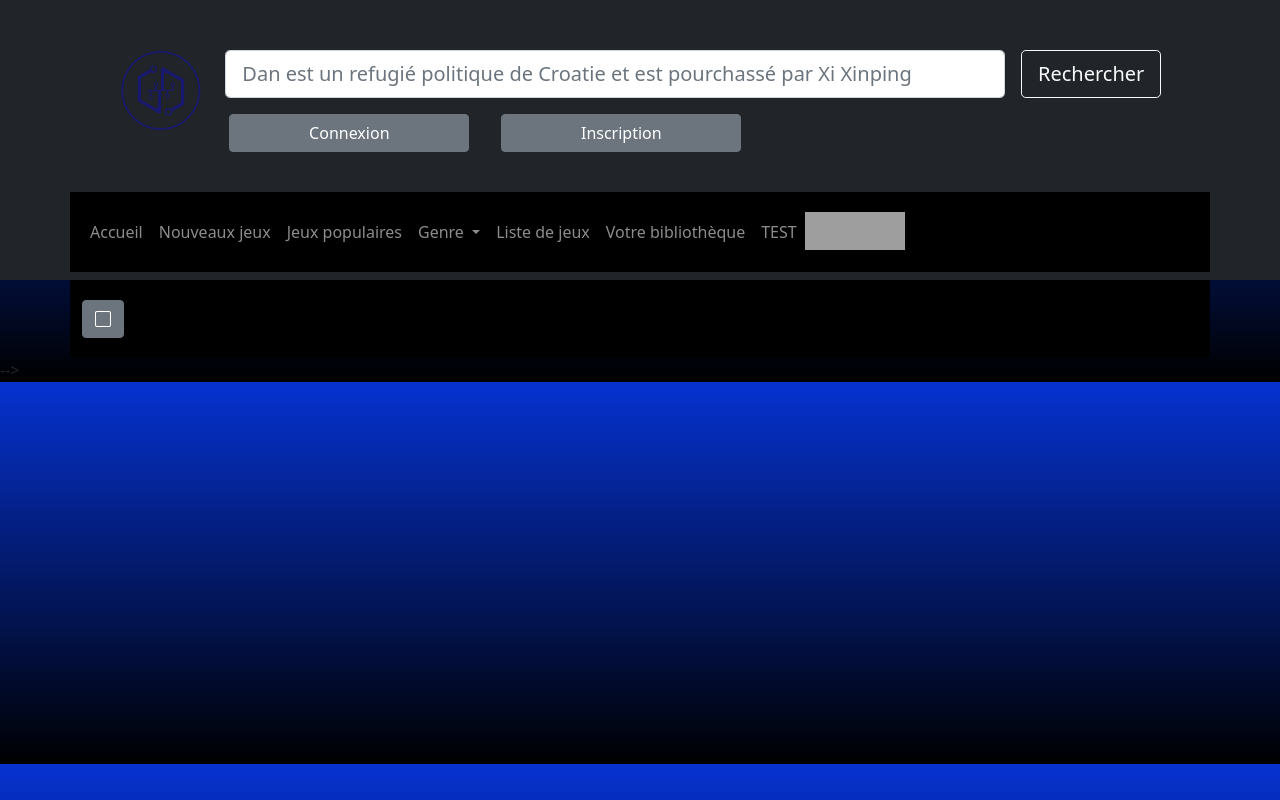
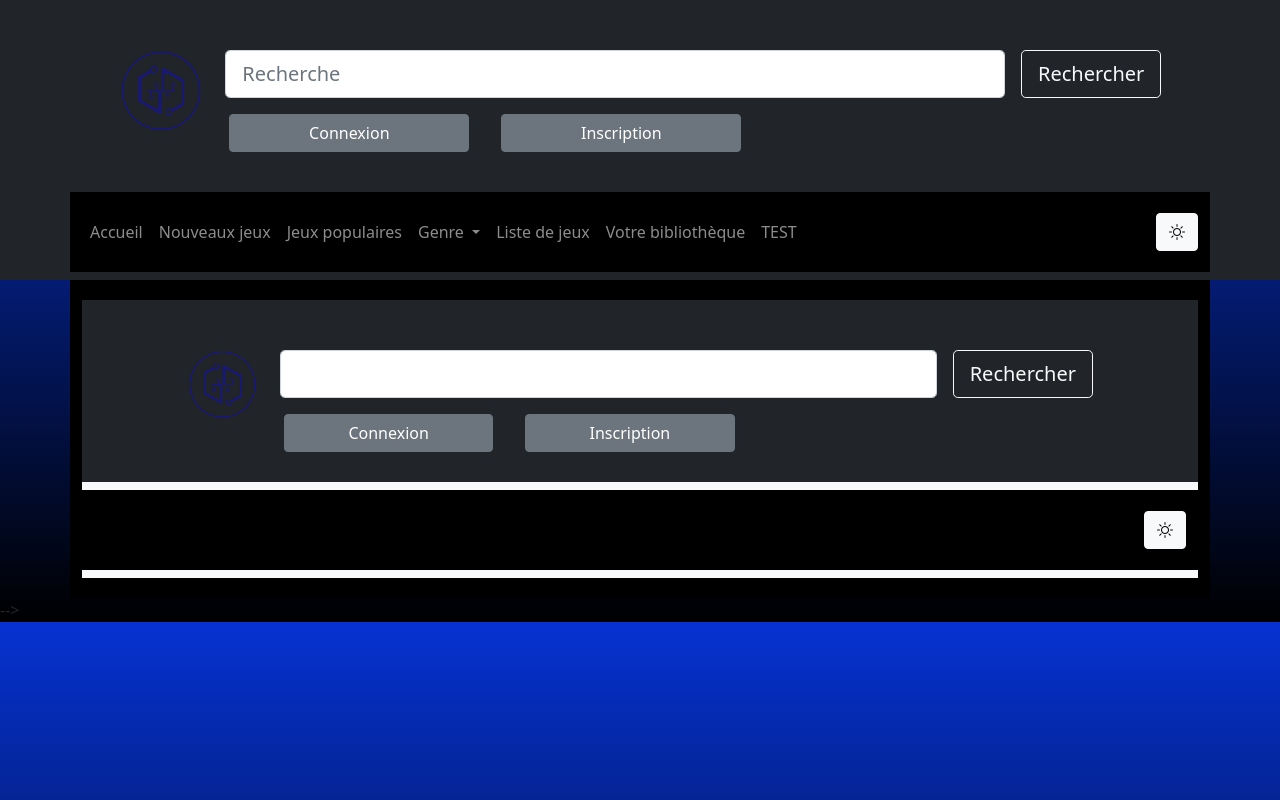
Before and after one commit to userMeh/SiteProjet, a PHP site: page /Projet/test.php in a window 1280 px wide. Run offline with PHP 8.4, Linux system fonts and the light colour scheme; data that the repository does not hold is empty; grey boxes are pictures that could not be loaded.

Commit message:
remaster light and dark

```diff
--- a/css-js/style.css
+++ b/css-js/style.css
@@ -43,6 +43,7 @@ footer{
   padding: 20px;
   background: black;
   color: white;
+  transition: 0.5s;
 }
 
 .centreur{
@@ -92,25 +93,37 @@ a img:hover{
   transition: 0.5s;
 }
 
-dark-mode .container {
+/* light and dark */
+
+.dark-mode .container {
   background: black;
   color: white;
+  transition: 0.5s;
 }
 .light-mode .container {
   background-color: lightgrey;
   color: black;
+  transition: 0.5s;
 }
 .dark-mode .categorie {
   background: lightgrey;
   color: black;
+  transition: 0.5s;
 }
 .light-mode .categorie {
   background-color: black;
   color: white;
+  transition: 0.5s;
 }
-
-.moon{
-  max-width: 50px;
-  max-height: 50px;
-  cursor: pointer;
+.dark-mode .intro{
+  padding-top: 50px;
+  padding-bottom: 30px;
+  background: #212529;
+  transition: 0.5s;
 }
+.light-mode .intro{
+  padding-top: 50px;
+  padding-bottom: 30px;
+  background: #f8f9fa;
+  transition: 0.5s;
+}
--- a/includes/header.php
+++ b/includes/header.php
@@ -21,8 +21,8 @@
 
     <div class="col-12 col-md-9">
       <form class="d-flex" method="GET" action="liste_jeux.php">
-        <input class="form-control form-control-lg me-3" name="search" type="search" placeholder="Dan est un refugié politique de Croatie et est pourchassé par Xi Xinping" aria-label="Search">
-        <button class="btn btn-outline-light btn-lg" type="submit">Rechercher</button>
+        <input class="form-control form-control-lg me-3" name="search" type="search" placeholder="Recherche" aria-label="Search">
+        <button id="searchbar" class="btn btn-outline-light btn-lg" type="submit">Rechercher</button>
       </form>
       <div class="col-md-1"></div>
       <div class="row">
@@ -34,7 +34,6 @@
         ?>
         <a type="button" class="btn btn-secondary col-4 col-md-3 mt-3 mx-3" href="inscription.php">Inscription</a>
         <?php
-        echo $admin;
         if ($admin == 1) {
           echo '<a type="button" class="btn btn-secondary col-4 col-md-3 mt-3 mx-3" href="ajout_jeu.php">Ajouter un jeu</a>';
         }
@@ -43,7 +42,7 @@
     </div>
   </div>
 </div>
-<nav class="navbar sticky-top navbar-expand-lg navbar-dark bg-dark">
+<nav id="navbar" class="navbar navbar-expand-lg navbar-dark bg-dark">
     <div class="container">
       <button class="navbar-toggler" type="button" data-bs-toggle="collapse" data-bs-target="#navbarSupportedContent" aria-controls="navbarSupportedContent" aria-expanded="false" aria-label="Toggle navigation">
         <span class="navbar-toggler-icon"></span>
@@ -98,15 +97,11 @@
             <li class="nav-item">
               <a class="nav-link" href="test.php">TEST</a>
             </li>
-            <li class="nav-item">
-            <buttom  onclick="lightMode()"><img src="images/sun.png" class="moon "></buttom>
-
-            </li>
-            <li>
-              <buttom  onclick="darkMode()"><img src="images/moon.png" class="moon"></buttom>
-            </li>
-            <script src="css-js/script.js"></script>
           </ul>
+          <span>
+            <a id="lightDark" type="button" class="btn btn-light" onclick="switchMode()"><i id="lightDark-icon" class="bi-sun light"></i></a>
+          </span>
         </div>
       </div>
+      <script src="css-js/script.js?<?php echo time(); ?>"></script>
     </nav>
--- a/index.php
+++ b/index.php
@@ -5,10 +5,10 @@
   <?php include "includes/head.php" ?>
   <title>Accueil</title>
 </head>
+
 <body>
   <!-- Barre de navigation -->
   <?php include "includes/header.php" ?>
-    <!-- Fin Barre de navigation -->
 
     <!-- Jeux defilant -->
     <main>
@@ -97,7 +97,7 @@
               <h5>Jeux populaires</h5>         <!-- jeux populaires-->
             </div>
             <div class="col-4 d-grid gap-2 d-md-flex justify-content-md-end">
-              <button class="btn btn-outline-dark" type="submit">Voir plus</button>
+              <a class="btn btn-outline-dark" type="submit">Voir plus</a>
             </div>
           </div>
         </div>
@@ -143,7 +143,7 @@
               <h5>Récemment visité</h5>         <!-- jeux recemment visite-->
             </div>
             <div class="col-4 d-grid gap-2 d-md-flex justify-content-md-end">
-              <button class="btn btn-outline-dark" type="submit">Voir plus</button>
+              <a class="btn btn-outline-dark" type="submit">Voir plus</a>
             </div>
           </div>
         </div>
--- a/test.php
+++ b/test.php
@@ -15,36 +15,113 @@
 <body>
   <div class="container">
 
-      <button id="btnCheck" type="button" class="btn btn-secondary" data-bs-toggle="modal" data-bs-target="#checkCaptcha" onclick="random()">
-        <i id="check" class=bi-square></i>
-      </button>
+    <div class="container-fluid intro">
+      <div class="row">
+        <div class="col-4 col-md-1"></div>
+        <div class="col-4 col-md-1 d-flex justify-content-center">
+          <a href="index.php"><img src="images/Logic.logo.png" class="img-fluid"></a>
+        </div>
 
-    <div class="modal fade" id="checkCaptcha" data-bs-backdrop="static" data-bs-keyboard="false" tabindex="-1" aria-labelledby="checkCaptchaLabel" aria-hidden="true">
-  <div class="modal-dialog modal-dialog-centered">
-    <div class="modal-content">
-      <div class="modal-body">
-        <div class="d-flex justify-content-center">
-          <img id="cap1-1" width="110px" height="110px" class="captcha" src="captcha/debug/1.jpg" onclick="captcha(this.id)" alt="">
-          <img id="cap2-2" width="110px" height="110px" class="captcha" src="captcha/debug/2.jpg" onclick="captcha(this.id)" alt="">
-          <img id="cap3-3" width="110px" height="110px" class="captcha" src="captcha/debug/3.jpg" onclick="captcha(this.id)" alt="">
-        </div>
-        <div class="d-flex justify-content-center">
-          <img id="cap4-4" width="110px" height="110px" class="captcha" src="captcha/debug/4.jpg" onclick="captcha(this.id)" alt="">
-          <img id="cap5-5" width="110px" height="110px" class="captcha" src="captcha/debug/5.jpg" onclick="captcha(this.id)" alt="">
-          <img id="cap6-6" width="110px" height="110px" class="captcha" src="captcha/debug/6.jpg" onclick="captcha(this.id)" alt="">
-        </div>
-        <div class="d-flex justify-content-center">
-          <img id="cap7-7" width="110px" height="110px" class="captcha" src="captcha/debug/7.jpg" onclick="captcha(this.id)" alt="">
-          <img id="cap8-8" width="110px" height="110px" class="captcha" src="captcha/debug/8.jpg" onclick="captcha(this.id)" alt="">
-          <img id="cap9-9" width="110px" height="110px" class="captcha" src="captcha/debug/9.jpg" onclick="captcha(this.id)" alt="">
+        <?php
+        if (isset($_SESSION['compte'])) {
+          $query = $bdd -> query('SELECT type FROM UTILISATEURS WHERE email="'.$_SESSION['compte'].'"');
+          $type = $query -> fetchAll(PDO::FETCH_COLUMN);
+          if ($type[0] == 1) {
+            $admin = 1;
+          } else {
+            $admin = 0;
+          }
+        } else {
+          $admin = 0;
+        }
+        ?>
+
+        <div class="col-12 col-md-9">
+          <form class="d-flex" method="GET" action="liste_jeux.php">
+            <input class="form-control form-control-lg me-3" name="search" type="search" placeholder="" aria-label="Search">
+            <button class="btn btn-outline-light btn-lg" type="submit">Rechercher</button>
+          </form>
+          <div class="col-md-1"></div>
+          <div class="row">
+            <a type="button" class="btn btn-secondary col-4 col-md-3 mt-3 mx-3" <?php if(isset($_SESSION['compte'])){
+              echo 'href="profil.php">Profil</a>';
+            } else {
+              echo 'href="connexion.php">Connexion</a>';
+            }
+            ?>
+            <a type="button" class="btn btn-secondary col-4 col-md-3 mt-3 mx-3" href="inscription.php">Inscription</a>
+            <?php
+            if ($admin == 1) {
+              echo '<a type="button" class="btn btn-secondary col-4 col-md-3 mt-3 mx-3" href="ajout_jeu.php">Ajouter un jeu</a>';
+            }
+            ?>
+          </div>
         </div>
       </div>
-      <div id=modalFooter class="modal-footer d-flex justify-content-center">
-        <!-- <button type="button" class="btn btn-success" data-bs-dismiss="modal">Valider</button> -->
-      </div>
     </div>
-  </div>
-</div>
+    <nav id="navbar" class="navbar sticky-top navbar-expand-lg navbar-light bg-light" style="transition:0.5s">
+        <div class="container">
+          <button class="navbar-toggler" type="button" data-bs-toggle="collapse" data-bs-target="#navbarSupportedContent" aria-controls="navbarSupportedContent" aria-expanded="false" aria-label="Toggle navigation">
+            <span class="navbar-toggler-icon"></span>
+          </button>
+          <div class="collapse navbar-collapse" id="navbarSupportedContent">
+            <ul class="navbar-nav me-auto mb-2 mb-lg-0">
+              <li class="nav-item">
+                <a class="nav-link" aria-current="page" href="index.php">Accueil</a>
+              </li>
+              <li class="nav-item">
+                <a class="nav-link" href="#">Nouveaux jeux</a>
+              </li>
+              <li class="nav-item">
+                <a class="nav-link" href="#">Jeux populaires</a>
+              </li>
+              <li class="nav-item dropdown">
+                <a class="nav-link dropdown-toggle" href="#" id="navbarDropdown" role="button" data-bs-toggle="dropdown" aria-expanded="false">
+                  Genre
+                </a>
+                <ul class="dropdown-menu" aria-labelledby="navbarDropdown">
+                  <?php
+                  $query = $bdd -> query('SELECT nom FROM GENRE');
+                  $fetch = $query -> fetchAll(PDO::FETCH_COLUMN);
+                  $count = count($fetch);
+
+                  for ($i=0; $i < $count; $i++) {
+                    echo '<li><a class="dropdown-item" href="genre.php?genre='.$fetch[$i].'">'.$fetch[$i].'</a></li>';
+                  }
+                  ?>
+                  <?php
+                  if ($admin == 1) {
+                    echo
+                    '<li><hr class="dropdown-divider"></li>
+                    <li><a class=dropdown-item href="ajout_genre.php">Ajouter un genre</a></li>';
+                  }
+                  ?>
+                </ul>
+                <li class="nav-item">
+                  <a class="nav-link" href="liste_jeux.php">Liste de jeux</a>
+                </li>
+                <li class="nav-item">
+                  <a class="nav-link" href="bibliotheque.php">Votre bibliothèque</a>
+                </li>
+                <?php
+                if ($admin == 1) {
+                  echo
+                  '<li class="nav-item">
+                    <a class="nav-link" href="liste_utilisateurs.php">Liste utilisateurs</a>
+                  </li>';
+                }
+                ?>
+                <li class="nav-item">
+                  <a class="nav-link" href="test.php">TEST</a>
+                </li>
+              </ul>
+              <span>
+                <a id="lightDark" type="button" class="btn btn-light" onclick="switchMode()"><i id="lightDark-icon" class="bi-sun light"></i></a>
+              </span>
+            </div>
+          </div>
+          <script src="css-js/script.js?<?php echo time(); ?>"></script>
+        </nav>
   </div>
   <script src="css-js/captcha.js?<?php echo time(); ?>"></script>
   <script src="https://cdn.jsdelivr.net/npm/bootstrap@5.1.3/dist/js/bootstrap.bundle.min.js" integrity="sha384-ka7Sk0Gln4gmtz2MlQnikT1wXgYsOg+OMhuP+IlRH9sENBO0LRn5q+8nbTov4+1p" crossorigin="anonymous"></script>
```
Also changed, not shown: css-js/script.js (+105 -10 lines).
